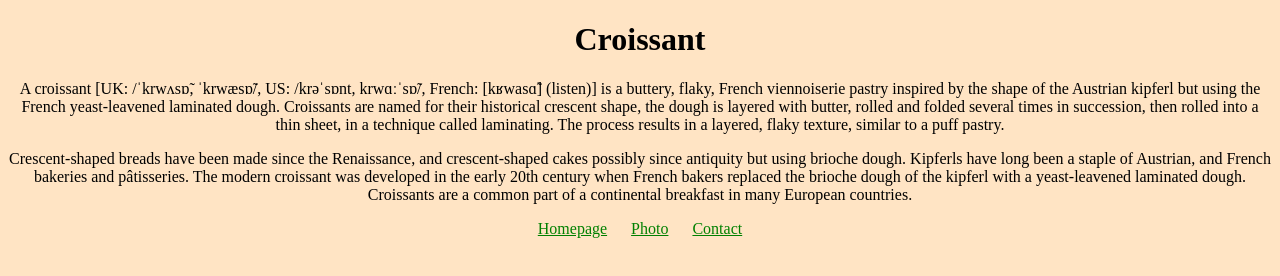
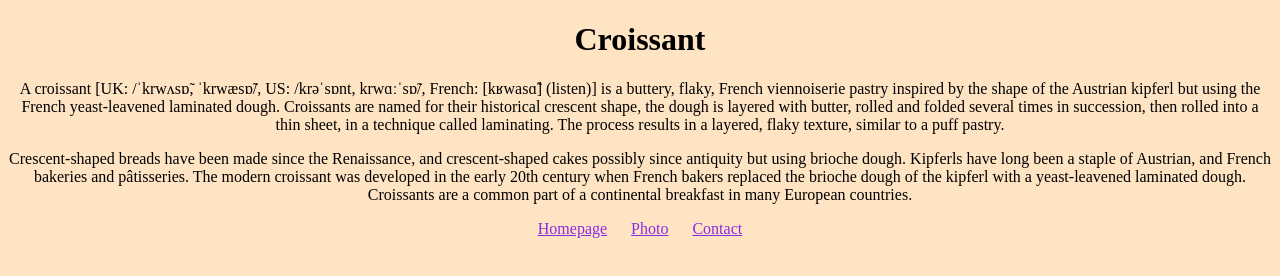
Before and after one commit to judith-tolade/Croissant, a plain HTML site: page index.html in a window 1280 px wide. Drawn offline with Linux system fonts and the light colour scheme.

Commit message:
Updated the CSS file

```diff
--- a/css/styles.css
+++ b/css/styles.css
@@ -19,5 +19,5 @@ footer {
 
 footer a {
   margin: 0 10px;
-  color: green;
+  color: blueviolet;
 }
```
